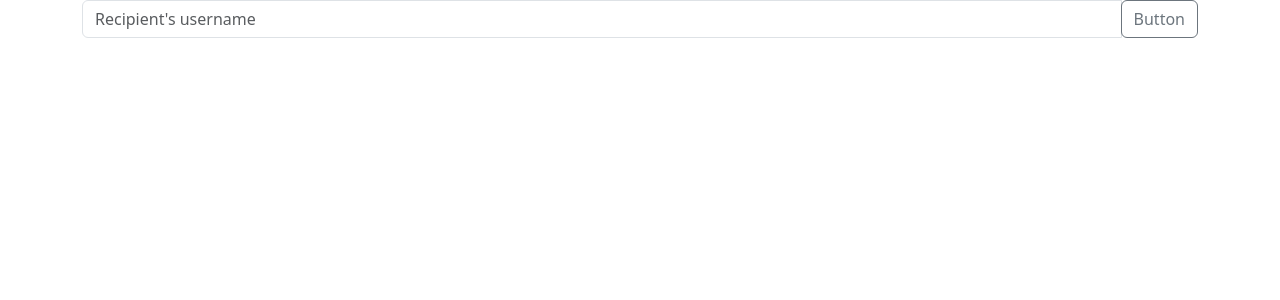
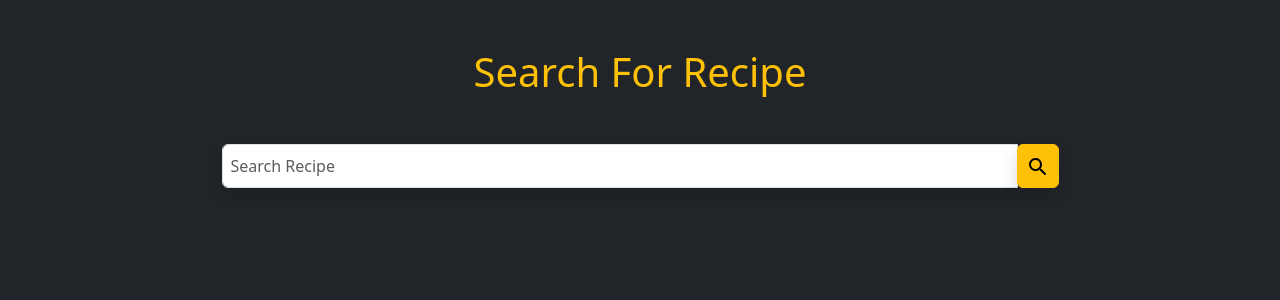
Before and after one commit to MuhammadSabtainJatt/Food-recipe, a React (Create React App) app: page / in a window 1280 px wide. Shown: the top 300 px of the page. Built offline with nearby package versions, Linux system fonts and the light colour scheme.

Commit message:
Tweaks in App.js

```diff
--- a/package.json
+++ b/package.json
@@ -3,6 +3,10 @@
   "version": "0.1.0",
   "private": true,
   "dependencies": {
+    "@emotion/react": "^11.11.3",
+    "@emotion/styled": "^11.11.0",
+    "@mui/icons-material": "^5.15.7",
+    "@mui/material": "^5.15.7",
     "@testing-library/jest-dom": "^5.17.0",
     "@testing-library/react": "^13.4.0",
     "@testing-library/user-event": "^13.5.0",
--- a/src/App.jsx
+++ b/src/App.jsx
@@ -1,6 +1,12 @@
 import React, { useEffect, useState } from 'react';
-import '../node_modules/bootstrap/dist/js/bootstrap.bundle'
+import '../node_modules/bootstrap/dist/js/bootstrap.bundle';
 import './App.scss';
+import SearchRoundedIcon from '@mui/icons-material/SearchRounded';
+import Card from '@mui/material/Card';
+import CardContent from '@mui/material/CardContent';
+import CardMedia from '@mui/material/CardMedia';
+import Typography from '@mui/material/Typography';
+import { CardActionArea, Button } from '@mui/material';
 
 function MealSearch() {
   const [searchTerm, setSearchTerm] = useState('');
@@ -9,9 +15,8 @@ function MealSearch() {
 
   const handleInputChange = (e) => {
     setSearchTerm(e.target.value);
+  };
 
-    handleSearch(searchTerm)
-  };
   const handleSearch = async () => {
     try {
       const response = await fetch(`https://www.themealdb.com/api/json/v1/1/search.php?s=${searchTerm}`);
@@ -20,29 +25,67 @@ function MealSearch() {
       }
       const data = await response.json();
       setMeals(data.meals || []);
-      console.log(meals)
       setError(null);
     } catch (error) {
       setError(error.message);
-
     }
   };
 
+  const toggleInstructions = (index) => {
+    const newMeals = [...meals];
+    newMeals[index].showInstructions = !newMeals[index].showInstructions;
+    setMeals(newMeals);
+  };
+
   return (
-    <>
+    <main className="bg-dark">
       <div className="container">
         <div className="row">
-          <div className="col">
-            <div class="input-group mb-3">
-              <input type="text" class="form-control" placeholder="Recipient's username" aria-label="Recipient's username" aria-describedby="basic-addon2" />
-              <div class="input-group-append">
-                <button class="btn btn-outline-secondary" type="button">Button</button>
+          <div className="col text-center">
+            <h1 className="my-5 text-warning">Search For Recipe</h1>
+            <div className="input-group mb-3 w-75 my-5 mx-auto">
+              <input type="text" className="form-control p-2 shadow w-50" placeholder="Search Recipe" aria-label="Recipient's username" aria-describedby="basic-addon2" onChange={handleInputChange} />
+              <div className="input-group-append">
+                <button className="btn btn-warning p-2 shadow" onClick={handleSearch} type="button"><SearchRoundedIcon /></button>
               </div>
             </div>
           </div>
         </div>
+        <div className="row mx-auto">
+          {meals.map((meal, index) => (
+            <div key={index} className="col-md-4 mb-4 align-content-center" >
+              <Card sx={{ maxWidth: 345 }}>
+                <CardActionArea>
+                  <CardMedia
+                    component="img"
+                    height="240"
+                    image={meal.strMealThumb}
+                    alt={meal.strMeal}
+                  />
+                  <CardContent>
+                    <Typography gutterBottom variant="h5" component="div">
+                      {meal.strMeal}
+                    </Typography>
+                    {meal.showInstructions ? (
+                      <Typography variant="body2" color="text.secondary">
+                        {meal.strInstructions}
+                        <Button onClick={() => toggleInstructions(index)} size="small">Read Less</Button>
+                      </Typography>
+                    ) : (
+                      <Typography variant="body2" color="text.secondary">
+                        {meal.strInstructions.substring(0, 100)}...
+                        <Button onClick={() => toggleInstructions(index)} size="small">Read More</Button>
+                      </Typography>
+                    )}
+                  </CardContent>
+                </CardActionArea>
+              </Card>
+            </div>
+          ))}
+        </div>
+        {error && <p className="text-danger">{error}</p>}
       </div>
-    </>
+    </main>
   );
 }
 
--- a/src/App.scss
+++ b/src/App.scss
@@ -1,8 +1,5 @@
 @import './scss/bootstrap';
 
-button input{
-    width: 600px;
-    height: 50px;
-    border-radius: 50px;
-    padding: 20px;
+main{
+    min-height: 100vh;
 }
```
Also changed, not shown: 1 other file (tests, documents, lock files or other folders).
